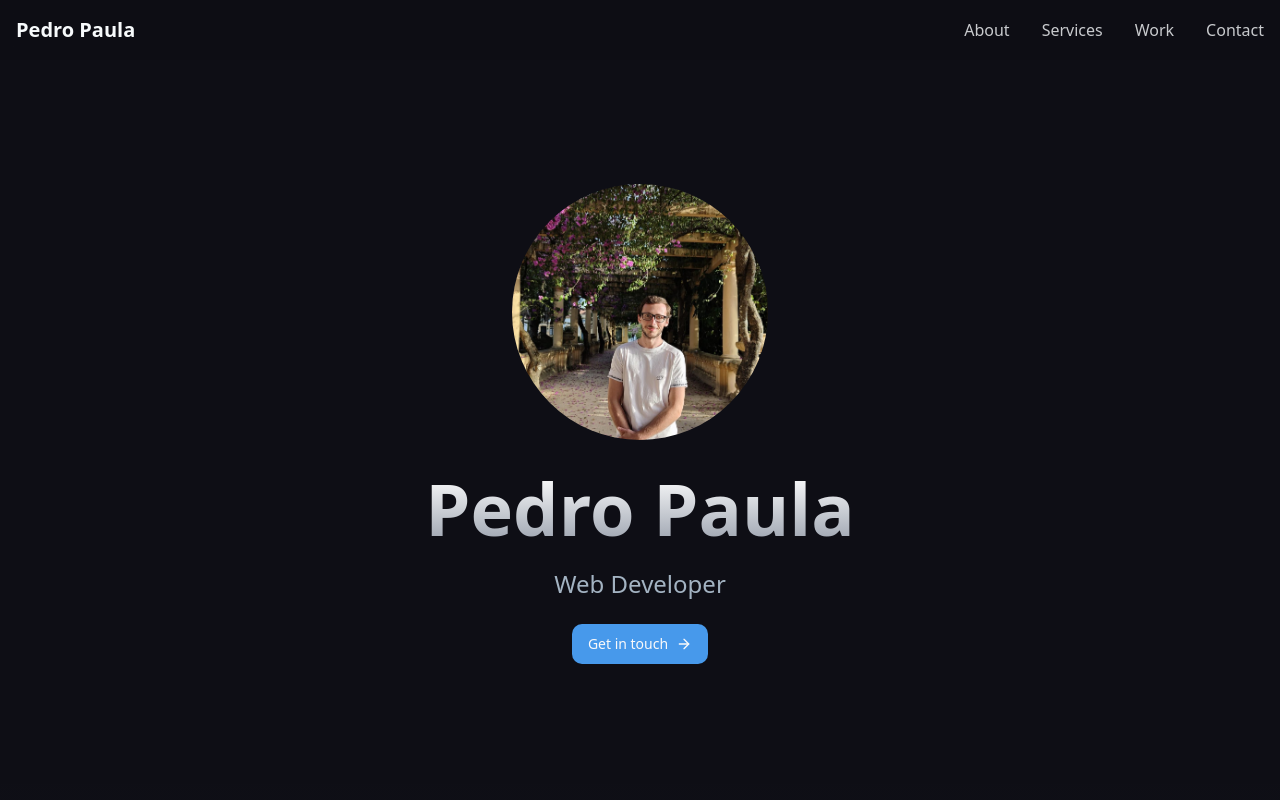
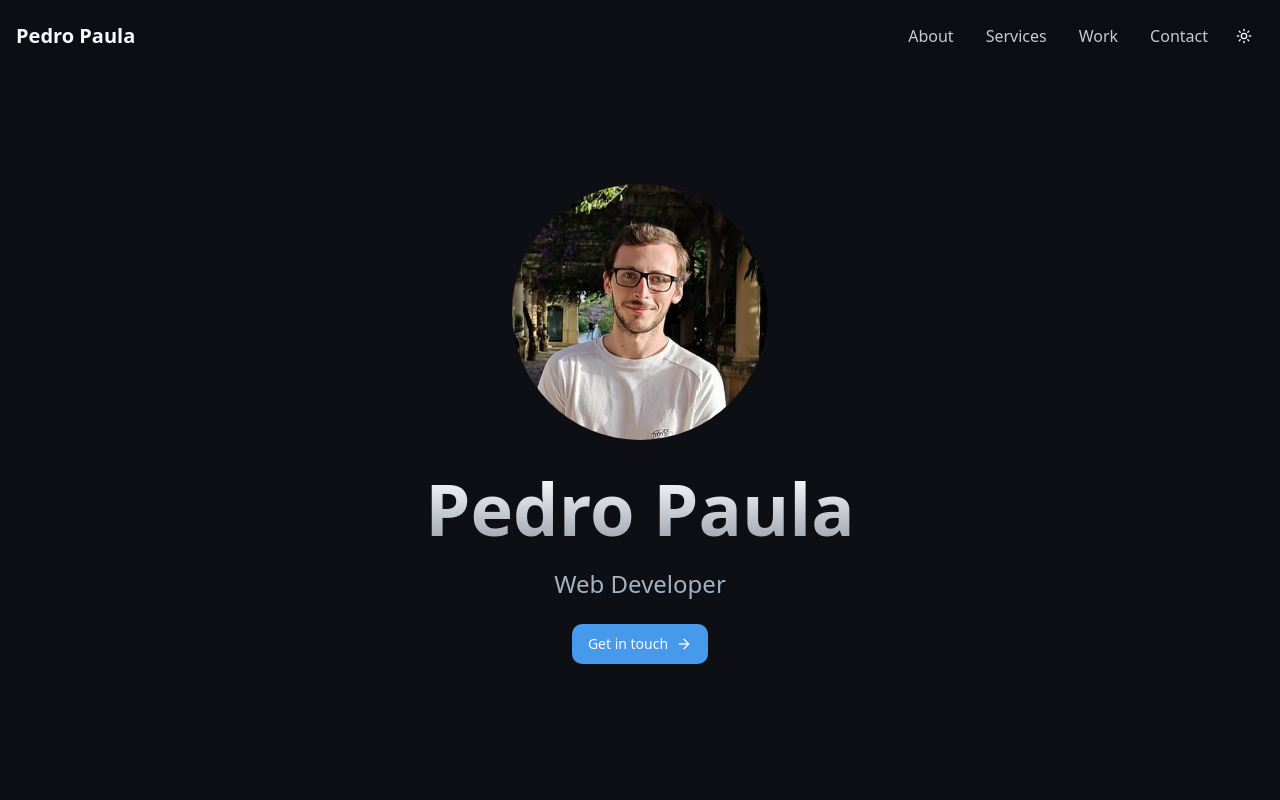
Before and after one commit to PedroRicoPaula/pedros-portfolio, a React (Vite) app: page / in a window 1280 px wide. Shown: the top 800 px of the page. Built offline with nearby package versions, Linux system fonts and the light colour scheme.

Commit message:
feat: Implement UI enhancements and features
- Added hover effect to navigation links.
- Implemented email opening functionality.
- Updated profile photo.
- Added a theme toggle button for light/dark mode.

```diff
--- a/src/components/Layout.tsx
+++ b/src/components/Layout.tsx
@@ -2,6 +2,7 @@
 import { useState } from 'react';
 import { Menu, X } from 'lucide-react';
 import { Button } from './ui/button';
+import { ThemeToggle } from './ThemeToggle';
 
 const Layout = ({ children }: { children: React.ReactNode }) => {
   const [isMenuOpen, setIsMenuOpen] = useState(false);
@@ -21,6 +22,37 @@ const Layout = ({ children }: { children: React.ReactNode }) => {
           <div className="flex justify-between items-center">
             <h1 className="text-xl font-bold">Pedro Paula</h1>
 
+            <div className="flex items-center gap-4">
+              {/* Desktop menu */}
+              <div className="hidden lg:flex gap-8">
+                <button
+                  onClick={() => scrollToSection('about')}
+                  className="relative text-foreground/80 hover:text-primary transition-colors after:content-[''] after:absolute after:w-full after:h-0.5 after:bg-primary after:left-0 after:bottom-0 after:origin-left after:scale-x-0 hover:after:scale-x-100 after:transition-transform"
+                >
+                  About
+                </button>
+                <button
+                  onClick={() => scrollToSection('services')}
+                  className="relative text-foreground/80 hover:text-primary transition-colors after:content-[''] after:absolute after:w-full after:h-0.5 after:bg-primary after:left-0 after:bottom-0 after:origin-left after:scale-x-0 hover:after:scale-x-100 after:transition-transform"
+                >
+                  Services
+                </button>
+                <button
+                  onClick={() => scrollToSection('work')}
+                  className="relative text-foreground/80 hover:text-primary transition-colors after:content-[''] after:absolute after:w-full after:h-0.5 after:bg-primary after:left-0 after:bottom-0 after:origin-left after:scale-x-0 hover:after:scale-x-100 after:transition-transform"
+                >
+                  Work
+                </button>
+                <button
+                  onClick={() => scrollToSection('contact')}
+                  className="relative text-foreground/80 hover:text-primary transition-colors after:content-[''] after:absolute after:w-full after:h-0.5 after:bg-primary after:left-0 after:bottom-0 after:origin-left after:scale-x-0 hover:after:scale-x-100 after:transition-transform"
+                >
+                  Contact
+                </button>
+              </div>
+
+              <ThemeToggle />
+
               {/* Mobile menu button */}
               <Button
                 variant="ghost"
@@ -30,37 +62,34 @@ const Layout = ({ children }: { children: React.ReactNode }) => {
               >
                 {isMenuOpen ? <X /> : <Menu />}
               </Button>
-
-            {/* Desktop menu */}
-            <div className="hidden lg:flex gap-8">
-              <button onClick={() => scrollToSection('about')} className="text-foreground/80 hover:text-foreground">
-                About
-              </button>
-              <button onClick={() => scrollToSection('services')} className="text-foreground/80 hover:text-foreground">
-                Services
-              </button>
-              <button onClick={() => scrollToSection('work')} className="text-foreground/80 hover:text-foreground">
-                Work
-              </button>
-              <button onClick={() => scrollToSection('contact')} className="text-foreground/80 hover:text-foreground">
-                Contact
-              </button>
             </div>
           </div>
 
           {/* Mobile menu */}
           {isMenuOpen && (
             <div className="lg:hidden mt-4 flex flex-col gap-4 pb-4">
-              <button onClick={() => scrollToSection('about')} className="text-foreground/80 hover:text-foreground">
+              <button
+                onClick={() => scrollToSection('about')}
+                className="text-foreground/80 hover:text-primary transition-colors"
+              >
                 About
               </button>
-              <button onClick={() => scrollToSection('services')} className="text-foreground/80 hover:text-foreground">
+              <button
+                onClick={() => scrollToSection('services')}
+                className="text-foreground/80 hover:text-primary transition-colors"
+              >
                 Services
               </button>
-              <button onClick={() => scrollToSection('work')} className="text-foreground/80 hover:text-foreground">
+              <button
+                onClick={() => scrollToSection('work')}
+                className="text-foreground/80 hover:text-primary transition-colors"
+              >
                 Work
               </button>
-              <button onClick={() => scrollToSection('contact')} className="text-foreground/80 hover:text-foreground">
+              <button
+                onClick={() => scrollToSection('contact')}
+                className="text-foreground/80 hover:text-primary transition-colors"
+              >
                 Contact
               </button>
             </div>
--- /dev/null
+++ b/src/components/ThemeToggle.tsx
@@ -0,0 +1,21 @@
+
+import { Moon, Sun } from "lucide-react";
+import { Button } from "./ui/button";
+import { useTheme } from "next-themes";
+
+export function ThemeToggle() {
+  const { setTheme, theme } = useTheme();
+
+  return (
+    <Button
+      variant="ghost"
+      size="icon"
+      onClick={() => setTheme(theme === "light" ? "dark" : "light")}
+      className="hover:bg-transparent"
+    >
+      <Sun className="h-5 w-5 rotate-0 scale-100 transition-all dark:-rotate-90 dark:scale-0" />
+      <Moon className="absolute h-5 w-5 rotate-90 scale-0 transition-all dark:rotate-0 dark:scale-100" />
+      <span className="sr-only">Toggle theme</span>
+    </Button>
+  );
+}
--- a/src/pages/Index.tsx
+++ b/src/pages/Index.tsx
@@ -14,7 +14,7 @@ const Index = () => {
             <div className="flex justify-center mb-8">
               <Avatar className="w-48 h-48 md:w-64 md:h-64 border-6 border-primary/20">
                 <AvatarImage
-                  src="/lovable-uploads/5857ec7b-8184-41c7-a84f-16e4e618e957.png"
+                  src="/lovable-uploads/3469ef6f-4018-4235-a06b-b391af3be149.png"
                   alt="Pedro Paula"
                   className="object-cover scale-110"
                 />
@@ -131,7 +131,7 @@ const Index = () => {
               <ArrowRight className="w-4 h-4 transition-transform group-hover:translate-x-1" />
             </a>
             <a
-              href="work@pedropaula.com"
+              href="mailto:work@pedropaula.com"
               className="flex items-center gap-3 text-lg hover:text-primary transition-colors group"
             >
               <Mail className="w-6 h-6" />
```
Also changed, not shown: public/lovable-uploads/3469ef6f-4018-4235-a06b-b391af3be149.png (added). Lines whose indentation alone changed are shown as unchanged.
